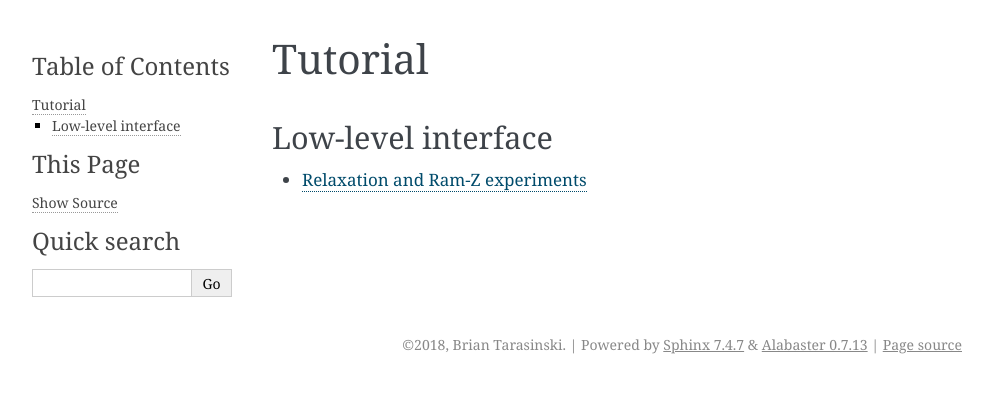
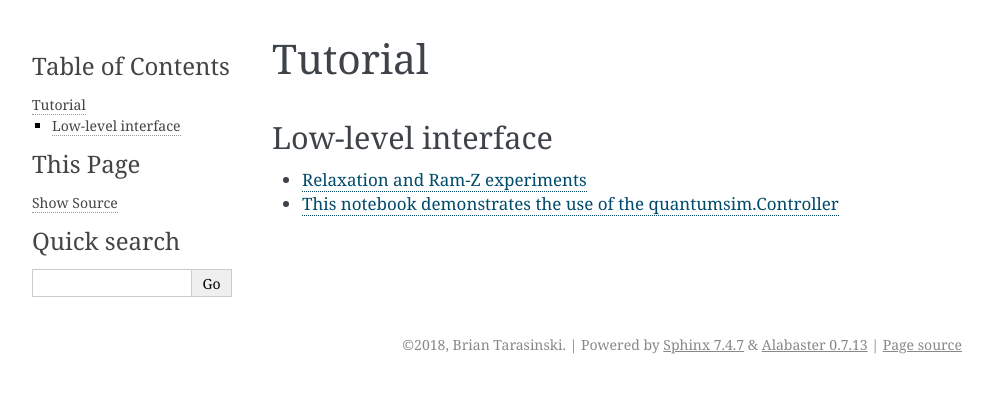
Before and after one commit to quantumsim/quantumsim, a Sphinx documentation site: the page built from doc/source/tutorial/index.rst, in a window 1280 px wide. Shown: the top 393 px of the page, without its empty margins (148-1141 px from the left). Built offline with Sphinx 7.4.7, drawn with Linux system fonts in a browser that asks for light colours.

Commit message:
Add controller notebook to the documentation

```diff
--- a/doc/source/conf.py
+++ b/doc/source/conf.py
@@ -46,6 +46,7 @@ extensions = [
     'sphinx.ext.mathjax',
     'sphinx.ext.napoleon',
     'sphinx.ext.viewcode',
+    'nbsphinx'
 ]
 
 # Add any paths that contain templates here, relative to this directory.
--- a/doc/source/tutorial/index.rst
+++ b/doc/source/tutorial/index.rst
@@ -8,3 +8,4 @@ Low-level interface
    :maxdepth: 1
 
    t1t2
+   controller
```
Also changed, not shown: doc/source/tutorial/controller.ipynb (added).
